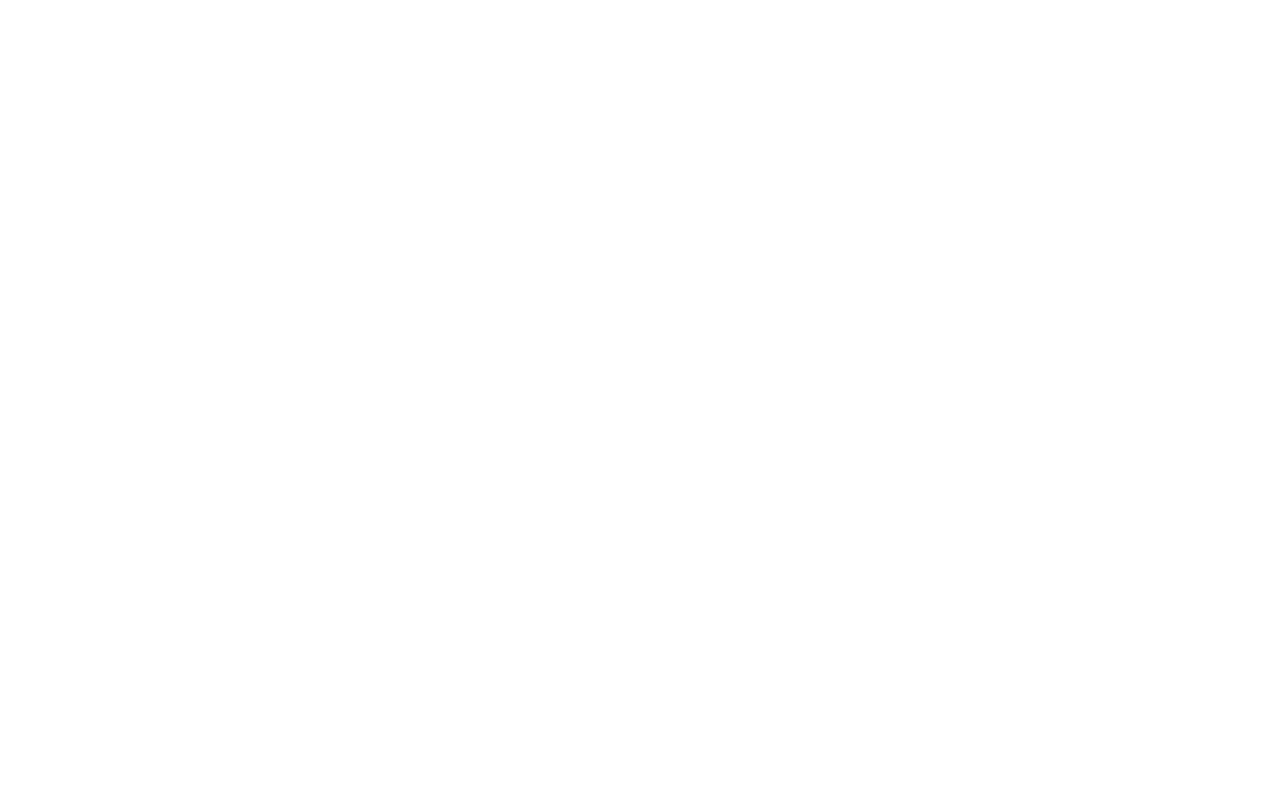
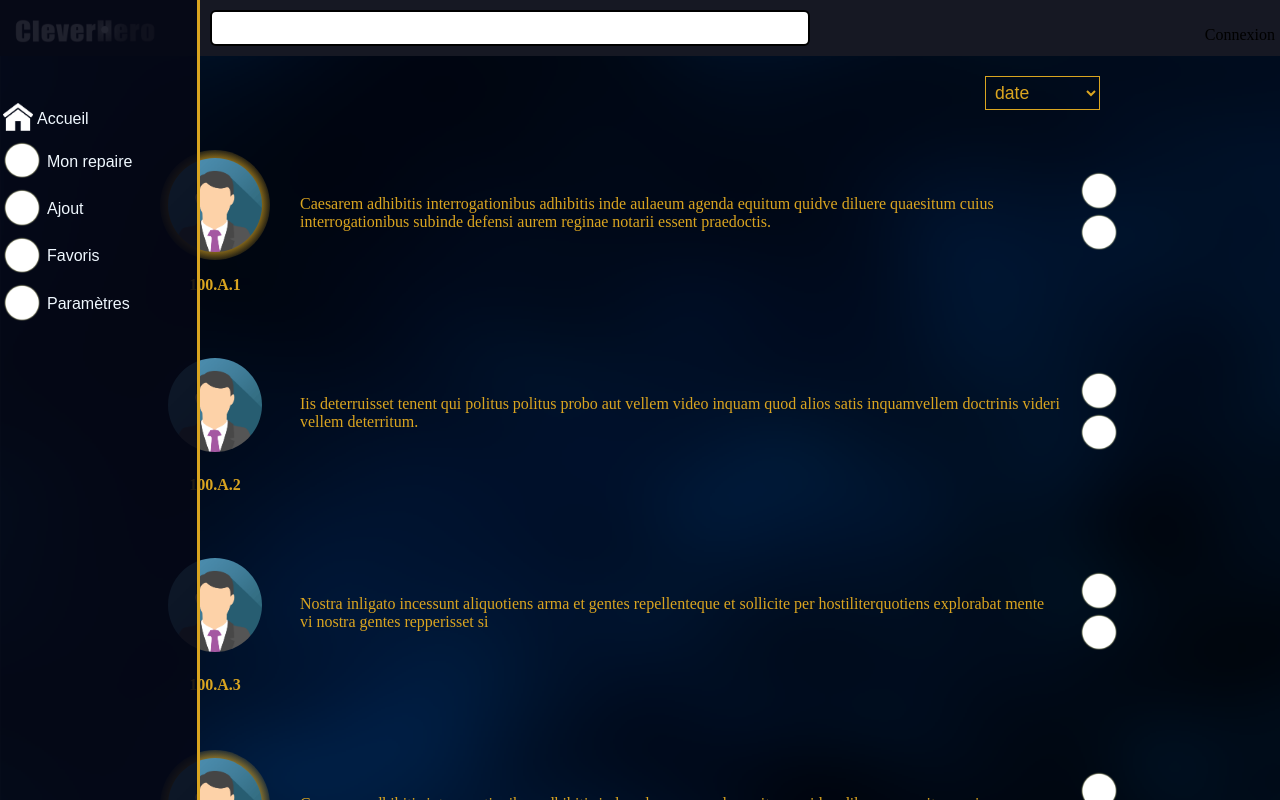
Before and after one commit to Ouxxx/CLEVER-FRONT, a Vue app in the folder front_app/: page /repaire/soutiens in a window 1280 px wide. Shown: the top 800 px of the page. Built offline with nearby package versions, Linux system fonts and the light colour scheme.

Commit message:
Visuel du composant Soutiens_v1

```diff
--- a/front_app/src/components/Home_v1.vue
+++ b/front_app/src/components/Home_v1.vue
@@ -1,10 +1,10 @@
 <template>
     <div class="home-root">
+        <sidebar-ch></sidebar-ch>
 
         <header-ch></header-ch>
 
 
-        <sidebar-ch></sidebar-ch>
         <notification message="Cool c'est OK" isErr="false"></notification>
         <notification message="Cool c'est KO" isErr="true"></notification>
         <notification message="Cool je sais pas" ></notification>
--- a/front_app/src/components/blocs/header_v3.vue
+++ b/front_app/src/components/blocs/header_v3.vue
@@ -45,7 +45,6 @@
 <style scoped>
 
 .header-root {
-
     background-color: rgb(22,24,35);
     width: 100%;
 }
--- a/front_app/src/components/blocs/sidebar_v1.vue
+++ b/front_app/src/components/blocs/sidebar_v1.vue
@@ -12,7 +12,7 @@
                 <sidebar-button name="Ajout" moveTo="" >
                     <img class="button-img" src="../../assets/img/forms_bouton.png" alt="Ajout">
                 </sidebar-button>
-                <sidebar-button name="Favoris" moveTo="/soutiens" >
+                <sidebar-button name="Favoris" moveTo="/repaire/soutiens" >
                     <img class="button-img" src="../../assets/img/forms_bouton.png" alt="Favoris">
                 </sidebar-button>
                 <sidebar-button name="Paramètres" moveTo="" >
--- a/front_app/src/components/soutiens/Description_soutien_v1.vue
+++ b/front_app/src/components/repaire/soutiens/Description_soutien_v1.vue
@@ -1,30 +1,46 @@
 <template>
     <div class="desc-soutien-root">
         <div class="avatar">
-            <div class="avatar-img">
-                <img  src="../../assets/testing/avatarY.png">
+            <div class="avatar-img" :class="{'news': news }">
+                <img  src="../../../assets/testing/avatarY.png">
             </div>
             <div class="avatar-matricule">
-                <p class="avatar-p">100.A.1</p>
+                <p class="avatar-p">{{ matricul }}</p>
             </div>
         </div>
         <div class="description">
-            <p>
-                Caesarem adhibitis interrogationibus adhibitis inde aulaeum agenda equitum quidve diluere quaesitum
-                cuius interrogationibus subinde defensi aurem reginae notarii essent praedoctis.
-            </p>
+            <p>{{ description }}</p>
         </div>
         <div class="gestions">
-            <img class="button-img" src="../../assets/img/forms_bouton.png" alt="Notifications">
-            <img class="button-img" src="../../assets/img/forms_bouton.png" alt="Supprimer">
+            <img class="button-img" src="../../../assets/img/forms_bouton.png" alt="Notifications">
+            <img class="button-img" src="../../../assets/img/forms_bouton.png" alt="Supprimer">
         </div>
     </div>
 </template>
 
 <script>
 export default {
+    props:{
+        matricul : {
+            type: String,
+            required: true
+        },
+        avatar: {
+            // TODO:  je ne sais pas comment representer une image ni comment elles sont stocke pour le moment
+            type: String
+        },
+        description: {
+            type: String,
+            required: true
+        },
+        news: {
+            type: Boolean,
+            required: true
+        }
+    },
     data () {
         return {
+            is_new: false,
 
             soutiens : []
         }
@@ -49,8 +65,9 @@
     display: table-cell;
     border-radius: 50%;
     padding: 5px;
-   /* background: radial-gradient(rgba(0,139,139,1) 50%, rgba(0,139,139,0.3) 60%, rgba(0,139,139,0.1) 70%, rgba(0,139,139,0) 100%); */
-   background: radial-gradient(rgba(218,165, 32,1) 50%, rgba(218,165, 32,0) 75%);
+}
+.news {
+    background: radial-gradient(rgba(218,165, 32,1) 50%, rgba(218,165, 32,0) 75%);
 }
 
 .avatar-img img{
--- /dev/null
+++ b/front_app/src/components/repaire/soutiens/Soutiens_v1.vue
@@ -0,0 +1,125 @@
+<template>
+    <div class="soutiens-root">
+        <sidebar-ch></sidebar-ch>
+        <header-ch></header-ch>
+
+        <div class="page-content">
+            <div class="soutiens-functions">
+                <div class="soutiens-sort">
+                    <select class="ch-select" v-model="sorting">
+                        <option value="date">date</option>
+                        <option value="matricul">matricule</option>
+                        <option value="news">nouveauté</option>
+                    </select>
+                </div>
+            </div>
+
+            <div class="soutiens-content">
+                <desc-soutien v-for="soutien in soutiens" :key="soutien.matricul"
+                    :matricul="soutien.matricul" :description="soutien.description" :news="soutien.some_news" />
+            </div>
+        </div>
+    </div>
+</template>
+
+<script>
+import headerCh from '../../blocs/header_v3'
+import sidebarCh from '../../blocs/sidebar_v1'
+import descSoutien from './Description_soutien_v1'
+
+/*
+    TODO:
+    + hook created -> devra remplir le tableau soutien
+    + les fonctions de tri
+*/
+
+
+export default {
+    components: { headerCh, sidebarCh, descSoutien },
+    data () {
+        return {
+            sorting : 'date',
+            /* soutiens est un tableaux qui contiendra l'ensemble des utilisateurs soutenus
+               un souutien { matricul, avatar, description, some_news, since}
+               (some news devra contenir une date pour trier par nouveauté */
+            soutiens : [
+                {
+                    matricul: '100.A.1',
+                    description: 'Caesarem adhibitis interrogationibus adhibitis inde aulaeum agenda equitum quidve diluere quaesitum'
+                        + ' cuius interrogationibus subinde defensi aurem reginae notarii essent praedoctis.',
+                    some_news: true
+                },
+                {
+                    matricul: '100.A.2',
+                    description: 'Iis deterruisset tenent qui politus politus probo aut vellem video inquam quod alios satis inquam'
+                        + 'vellem doctrinis videri vellem deterritum.',
+                    some_news: false
+                },
+                {
+                    matricul: '100.A.3',
+                    description: 'Nostra inligato incessunt aliquotiens arma et gentes repellenteque et sollicite per hostiliter'
+                        + 'quotiens explorabat mente vi nostra gentes repperisset si',
+                    some_news: false
+                },
+                {
+                    matricul: '100.A.4',
+                    description: 'Caesarem adhibitis interrogationibus adhibitis inde aulaeum agenda equitum quidve diluere quaesitum'
+                        + ' cuius interrogationibus subinde defensi aurem reginae notarii essent praedoctis.',
+                    some_news: true
+                },
+                {
+                    matricul: '100.A.5',
+                    description: 'Caesarem adhibitis interrogationibus adhibitis inde aulaeum agenda equitum quidve diluere quaesitum'
+                        + ' cuius interrogationibus subinde defensi aurem reginae notarii essent praedoctis.',
+                    some_news: false
+                },
+                {
+                    matricul: '100.A.6',
+                    description: 'Caesarem adhibitis interrogationibus adhibitis inde aulaeum agenda equitum quidve diluere quaesitum'
+                        + ' cuius interrogationibus subinde defensi aurem reginae notarii essent praedoctis.',
+                    some_news: true
+                }
+            ]
+        }
+    }
+
+}
+</script>
+
+<style scoped>
+
+@media screen and (max-width: 1200px){
+    .page-content {
+        margin: 100px auto 0;
+        width: 80%;
+    }
+}
+
+@media screen and (min-width: 1200px){
+    .page-content {
+        margin: 0 auto;
+        width: 1000px;
+    }
+}
+
+.soutiens-root {
+    background: url("../../../assets/fonds/background_home_v1.png") no-repeat fixed;
+    min-height: 100vh;
+    position: relative;
+}
+
+.soutiens-functions {
+    margin: 20px 40px;
+    text-align: right;
+}
+
+.ch-select {
+    background-color: transparent;
+    color : rgba(218,165, 32, 1);
+    border-style: solid;
+    border-color: rgba(218,165, 32, 1);
+    font-size: 1.1em;
+    padding: 5px;
+}
+
+</style>
--- a/front_app/src/main.js
+++ b/front_app/src/main.js
@@ -32,7 +32,7 @@
         component: require('./components/repaire/mon_profile/Mon_profile_v1').default,
       },{
         path: 'soutiens',
-        component: require('./components/repaire/soutiens/Mes_soutiens_v1').default,
+        component: require('./components/repaire/soutiens/Soutiens_v1').default,
       },{
         path: 'historique/achats',
         component: require('./components/repaire/historique_achats/Historique_des_achats_v1').default,
```
Also changed, not shown: front_app/src/components/soutiens/Soutiens_v1.vue (deleted, +0 -64 lines).
